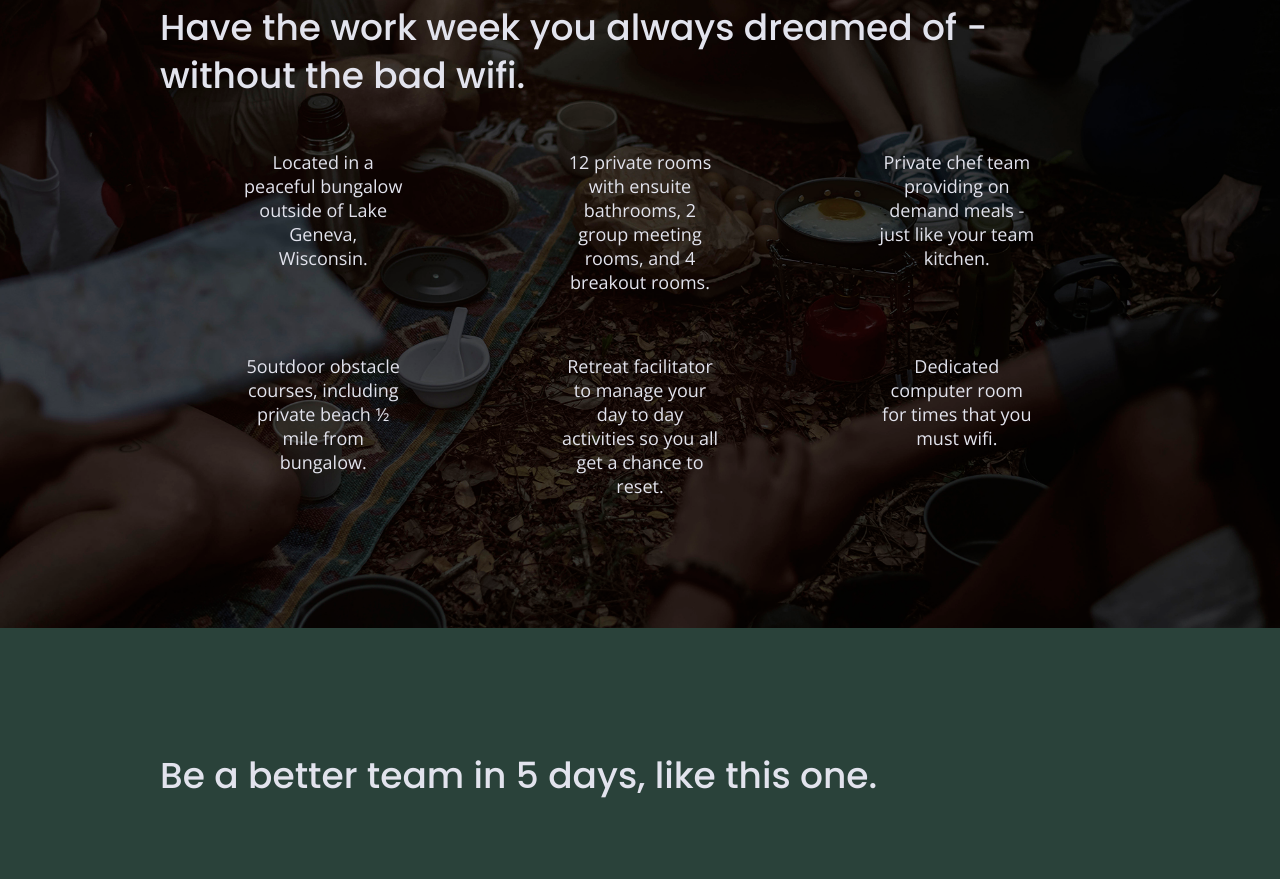
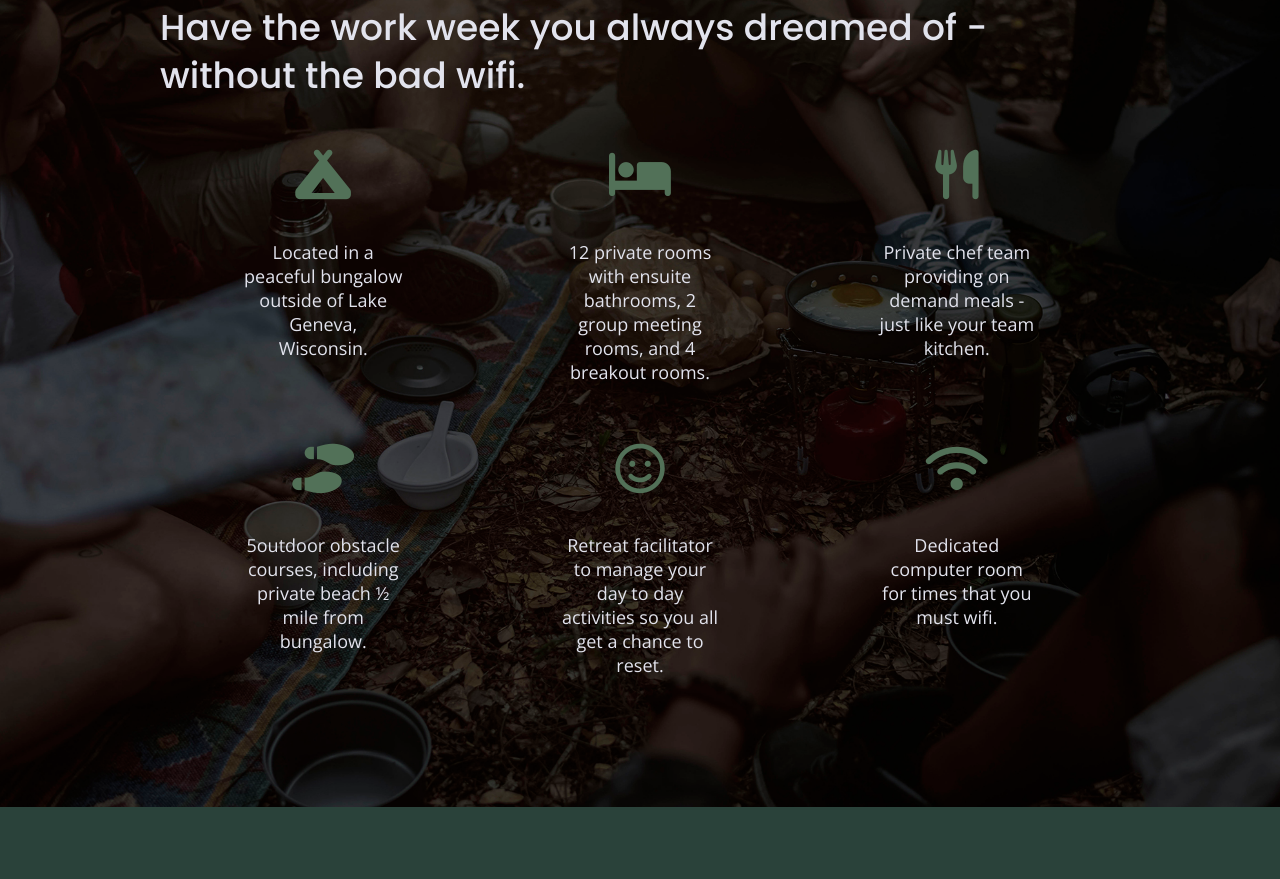
Before and after one commit to Rochri/html5-boilerplate-1, a website built with Parcel: page index.html in a window 1280 px wide. Shown: the part 1407-2286 px from the top of the page. Built offline with nearby package versions, Linux system fonts and the light colour scheme.

Commit message:
Fontawesome

```diff
--- a/css/main.css
+++ b/css/main.css
@@ -322,6 +322,13 @@ input[type=button] {
   align-items: flex-start;
   flex-flow: row wrap;
 }
+
+.features i {
+  font-size: 2.75em;
+  margin-bottom: 40px;
+  color: #527158;
+}
+
 
 .features p {
   margin: 0;
--- a/index.html
+++ b/index.html
@@ -24,6 +24,8 @@
   <link rel="preconnect" href="https://fonts.googleapis.com">
   <link rel="preconnect" href="https://fonts.gstatic.com" crossorigin>
   <link href="https://fonts.googleapis.com/css2?family=Open+Sans:ital,wght@0,300..800;1,300..800&family=Poppins:ital,wght@0,100;0,200;0,300;0,400;0,500;0,600;0,700;0,800;0,900;1,100;1,200;1,300;1,400;1,500;1,600;1,700;1,800;1,900&display=swap" rel="stylesheet">
+
+  <script src="https://kit.fontawesome.com/be65cf55cb.js" crossorigin="anonymous"></script>
 </head>
 
 <body>
@@ -72,27 +74,27 @@
         <h2>Have the work week you always dreamed of - without the bad wifi.</h2>
         <div class="features-items">
            <article>
-              <p class="fontawesome-icon"></p>
+              <p class="fontawesome-icon"><i class="fas fa-campground"></i></p>
               <p class="features-item-description">Located in a peaceful bungalow outside of Lake Geneva, Wisconsin.</p>
            </article>
            <article>
-             <p class="bed-icon"></p>
+             <p class="bed-icon"><i class="fa-solid fa-bed"></i></p>
              <p class="features-item-description">12 private rooms with ensuite bathrooms, 2 group meeting rooms, and 4 breakout rooms.</p>
            </article>
            <article>
-             <p class="fork-knife-icon"></p>
+             <p class="fork-knife-icon"><i class="fa-solid fa-utensils"></i></p>
              <p class="features-item-description">Private chef team providing on demand meals - just like your team kitchen.</p>
            </article>
            <article>
-             <p class="shoes-icon"></p>
+             <p class="shoes-icon"><i class="fa-solid fa-shoe-prints"></i></p>
              <p class="features-item-description">5outdoor obstacle courses, including private beach ½ mile from bungalow.</p>
            </article>
            <article>
-          <p class="smileyface-icon"></p>
+          <p class="smileyface-icon"><i class="fa-regular fa-face-smile"></i></p>
           <p class="features-item-description">Retreat facilitator to manage your day to day activities so you all get a chance to reset.</p>
           </article>
           <article>
-            <p class="wifi-icon"></p>
+            <p class="wifi-icon"><i class="fa-solid fa-wifi"></i></p>
             <p  class="features-item-description">Dedicated computer room for times that you must wifi.</p>
           </article>
         </div>
```
Also changed, not shown: about/index.html (+2 -0 lines), faq/index.html (+2 -0 lines).
